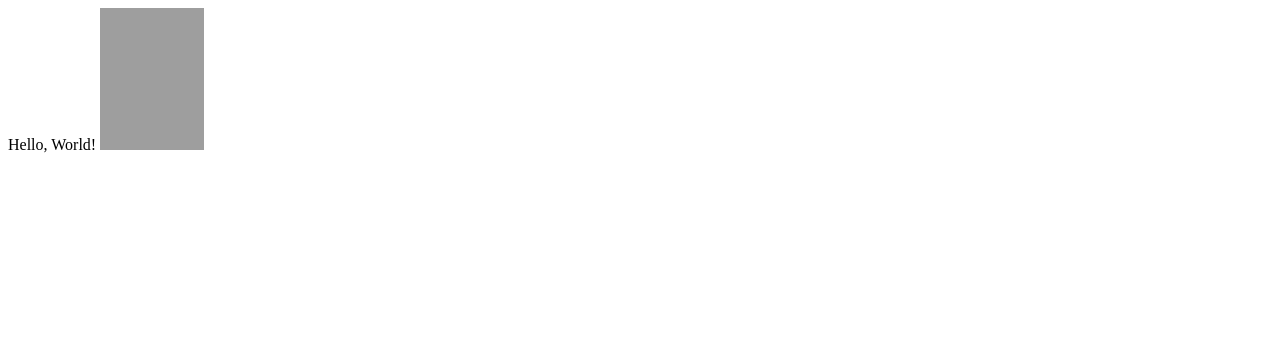
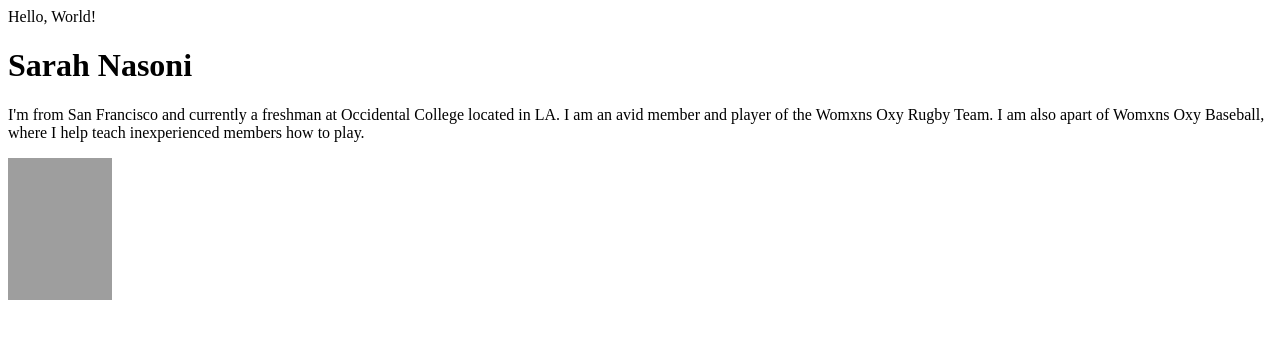
Before and after one commit to sarahnasoni/sarahnasoni.github.io, a plain HTML site: page index.html in a window 1280 px wide. Drawn offline with Linux system fonts and the light colour scheme; grey boxes are pictures that could not be loaded.

Commit message:
infomation

```diff
--- a/index.html
+++ b/index.html
@@ -6,8 +6,10 @@
 </head>
 <body>
 Hello, World!
-
+<div>
+ <h1>Sarah Nasoni</h1>
+ <p>I'm from San Francisco and currently a freshman at Occidental College located in LA. I am an avid member and player of the Womxns Oxy Rugby Team. I am also apart of  Womxns Oxy Baseball, where I help teach inexperienced members how to play.</p>
 <img src="IMG_4020.jpeg" alt="photo" width="104" height="142">
-
+</div>
 </body>
 </html>
```
